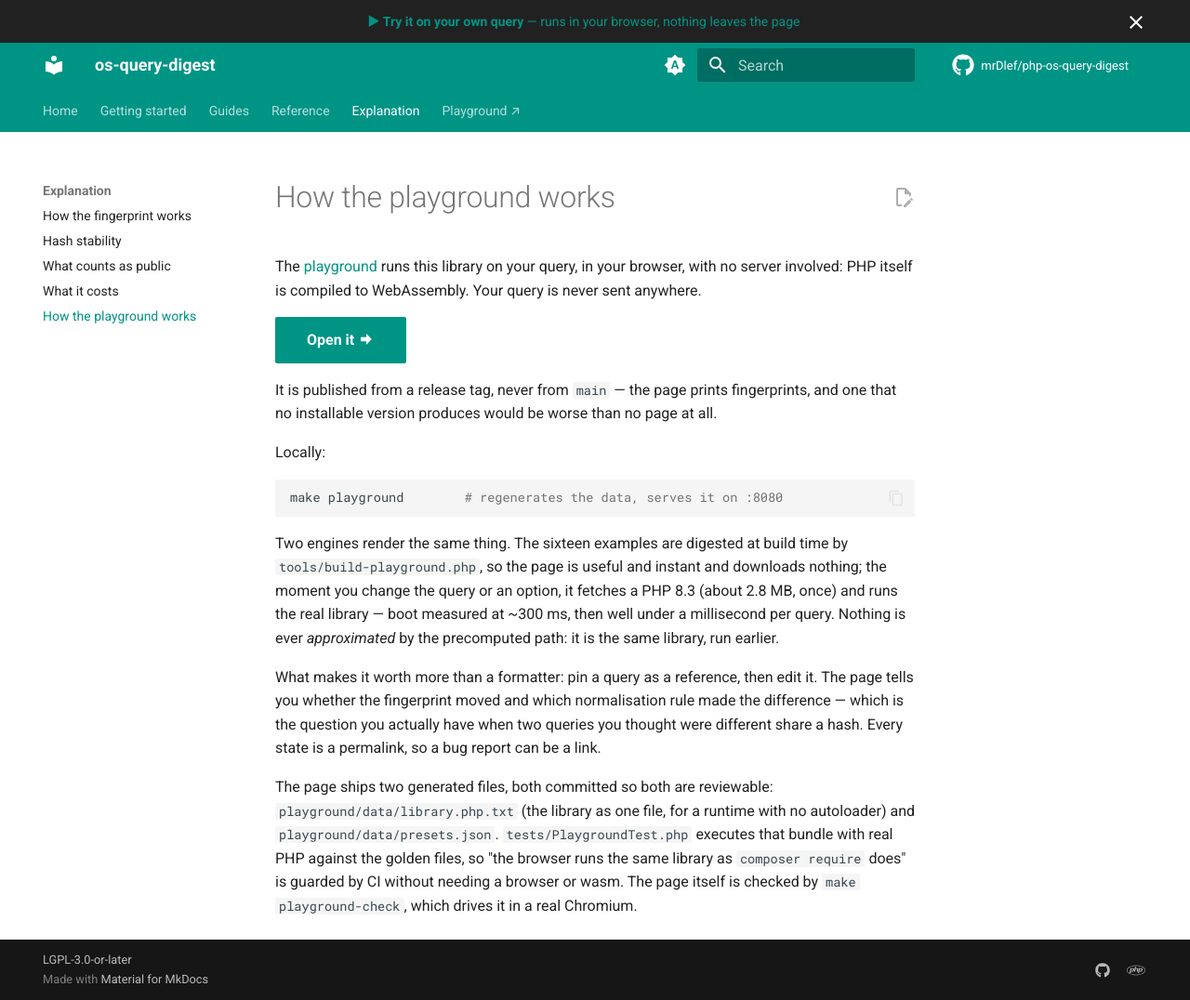
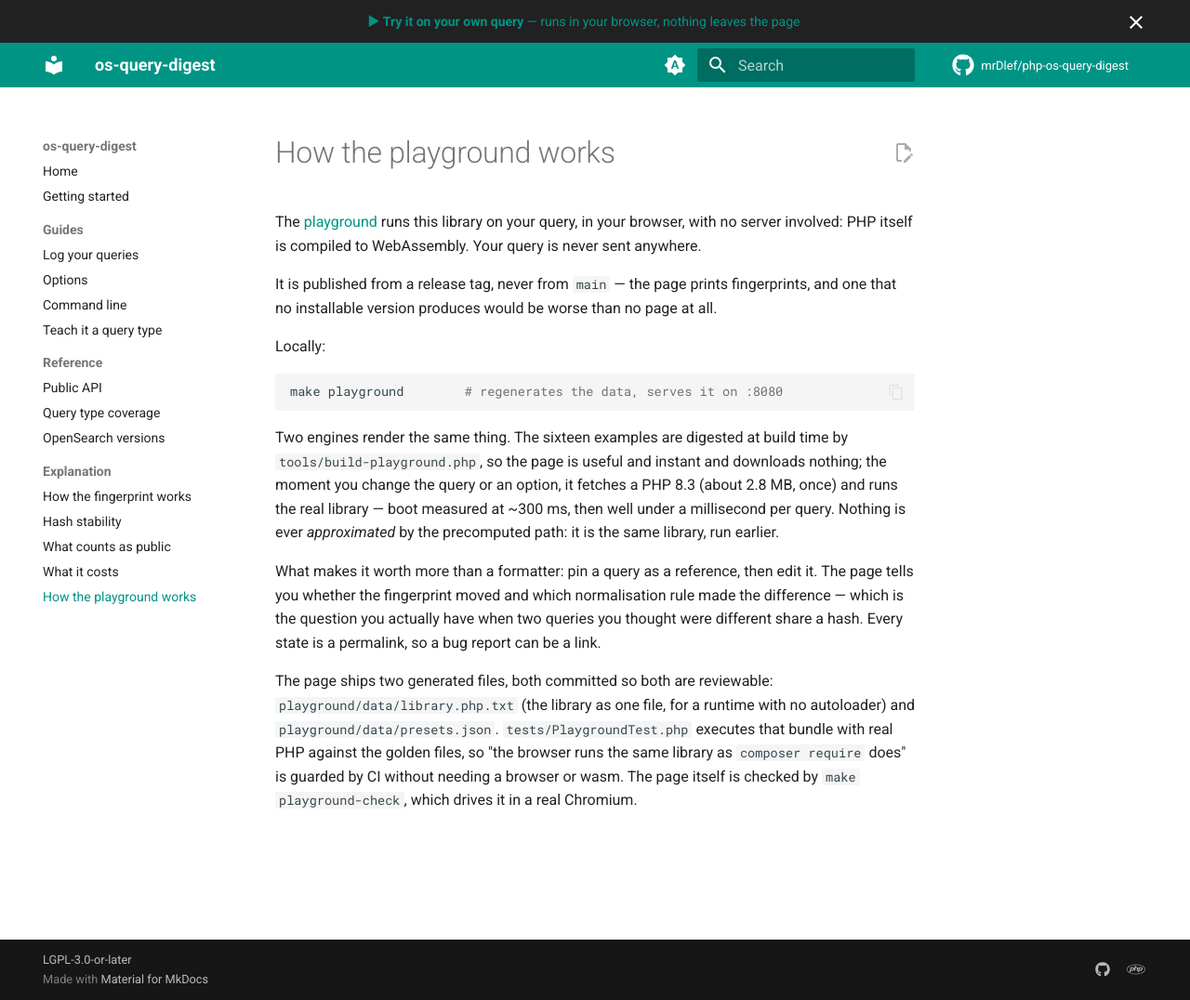
Before and after one commit to mrDlef/php-os-query-digest, an MkDocs documentation site: the page built from docs/explanation/playground.md, in a window 1280 px wide and 1076 px high. Shown: the whole window at 93% size. Built offline with MkDocs 1.6.1 and Material for MkDocs 9.7.7, drawn with Linux system fonts in a browser that asks for light colours; comment, search, counter and statistics services are not loaded.

Commit message:
feat: side navigation, and the playground only in the strip
navigation.tabs off, so the nav is back in the sidebar.

The playground leaves the nav entirely. It is not a documentation page and
listing it beside Reference and Explanation made it look like one; the
strip above the header carries it instead, on every page, which is where a
link people should notice belongs.

The button on "How the playground works" goes too. That page is read by
someone who has already found the playground — the inline link in its first
sentence is enough, and a call to action there was arguing with a reader
who is past being convinced.

The home page and getting-started keep theirs: those are the two places
where someone has not tried it yet.

```diff
--- a/docs/explanation/playground.md
+++ b/docs/explanation/playground.md
@@ -3,8 +3,6 @@
 The [playground](../playground/index.html) runs this library on your query, in
 your browser, with no server involved: PHP itself is compiled to WebAssembly.
 Your query is never sent anywhere.
-
-[Open it :material-arrow-right-bold:](../playground/index.html){ .md-button .md-button--primary }
 
 It is published from a release tag, never from `main` — the page prints
 fingerprints, and one that no installable version produces would be worse than
--- a/mkdocs.yml
+++ b/mkdocs.yml
@@ -24,9 +24,6 @@ theme:
     repo: fontawesome/brands/github
   custom_dir: overrides
   features:
-    # Top-level nav becomes a tab bar in the header, which is how the
-    # playground gets a permanent seat up there without vendoring a template.
-    - navigation.tabs
     # The strip can be dismissed, and stays dismissed. A reader who has seen it
     # should not meet it on every page for the rest of the site.
     - announce.dismiss
@@ -103,16 +100,17 @@ nav:
       - What counts as public: explanation/public-api.md
       - What it costs: explanation/performance.md
       - How the playground works: explanation/playground.md
-  # The real application, copied into docs/ before the build so MkDocs owns
-  # the path and emits it verbatim. That is what keeps every link relative:
-  # the site is served from a subdirectory on GitHub Pages, where a
-  # root-relative /playground/ would resolve off the site entirely.
-  #
-  # Never add a docs page called playground.md. It maps to the same output
-  # path and silently replaces the application's index.html, leaving its data
-  # files orphaned — a playground that loads nothing. MkDocs does not warn
-  # about it, so the Pages workflow checks the built page is the application.
-  - Playground ↗: playground/index.html
+
+# The playground application is copied into docs/ before the build, so MkDocs
+# owns /playground/ and emits it verbatim. That is what keeps every link to it
+# relative: the site is served from a subdirectory on GitHub Pages, where a
+# root-relative /playground/ would resolve off the site entirely.
+#
+# It is deliberately not a nav entry — the announcement strip carries it, on
+# every page. Never add a docs page called playground.md: it maps to the same
+# output path and silently replaces the application's index.html, leaving its
+# data files orphaned. MkDocs does not warn, so the Pages workflow checks that
+# the built page is still the application.
 
 extra:
   social:
```
